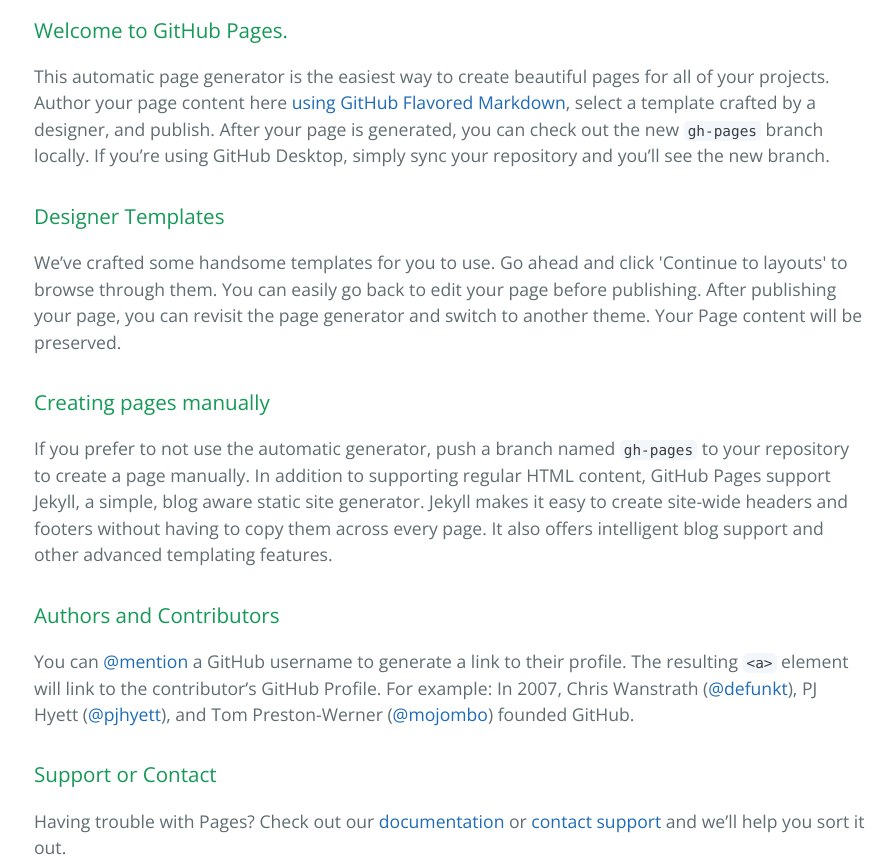
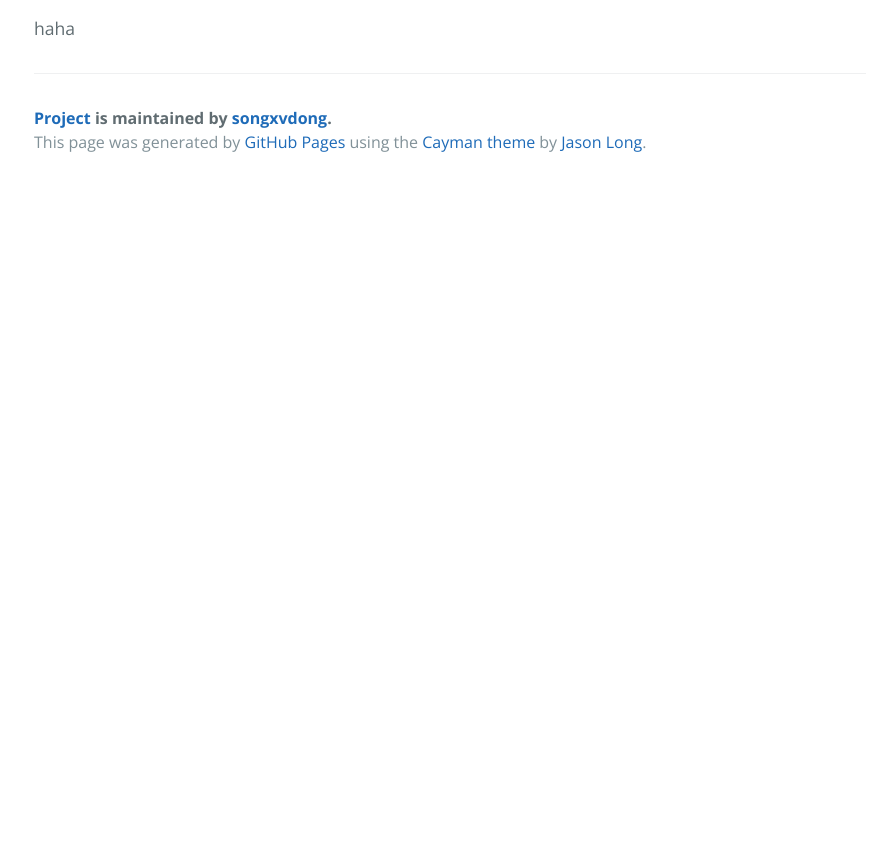
Before and after one commit to songxvdong/project, a plain HTML site: page index.html in a window 1280 px wide. Shown: the part 400-1264 px from the top of the page, without its empty margins (190-1082 px from the left). After the commit the page ends 800 px from the top, so only its background shows below. Drawn offline with nearby package versions, Linux system fonts and the light colour scheme.

```diff
--- a/index.html
+++ b/index.html
@@ -19,30 +19,7 @@
     </section>
 
     <section class="main-content">
-      <h3>
-<a id="welcome-to-github-pages" class="anchor" href="#welcome-to-github-pages" aria-hidden="true"><span aria-hidden="true" class="octicon octicon-link"></span></a>Welcome to GitHub Pages.</h3>
-
-<p>This automatic page generator is the easiest way to create beautiful pages for all of your projects. Author your page content here <a href="https://guides.github.com/features/mastering-markdown/">using GitHub Flavored Markdown</a>, select a template crafted by a designer, and publish. After your page is generated, you can check out the new <code>gh-pages</code> branch locally. If you’re using GitHub Desktop, simply sync your repository and you’ll see the new branch.</p>
-
-<h3>
-<a id="designer-templates" class="anchor" href="#designer-templates" aria-hidden="true"><span aria-hidden="true" class="octicon octicon-link"></span></a>Designer Templates</h3>
-
-<p>We’ve crafted some handsome templates for you to use. Go ahead and click 'Continue to layouts' to browse through them. You can easily go back to edit your page before publishing. After publishing your page, you can revisit the page generator and switch to another theme. Your Page content will be preserved.</p>
-
-<h3>
-<a id="creating-pages-manually" class="anchor" href="#creating-pages-manually" aria-hidden="true"><span aria-hidden="true" class="octicon octicon-link"></span></a>Creating pages manually</h3>
-
-<p>If you prefer to not use the automatic generator, push a branch named <code>gh-pages</code> to your repository to create a page manually. In addition to supporting regular HTML content, GitHub Pages support Jekyll, a simple, blog aware static site generator. Jekyll makes it easy to create site-wide headers and footers without having to copy them across every page. It also offers intelligent blog support and other advanced templating features.</p>
-
-<h3>
-<a id="authors-and-contributors" class="anchor" href="#authors-and-contributors" aria-hidden="true"><span aria-hidden="true" class="octicon octicon-link"></span></a>Authors and Contributors</h3>
-
-<p>You can <a href="https://help.github.com/articles/basic-writing-and-formatting-syntax/#mentioning-users-and-teams" class="user-mention">@mention</a> a GitHub username to generate a link to their profile. The resulting <code>&lt;a&gt;</code> element will link to the contributor’s GitHub Profile. For example: In 2007, Chris Wanstrath (<a href="https://github.com/defunkt" class="user-mention">@defunkt</a>), PJ Hyett (<a href="https://github.com/pjhyett" class="user-mention">@pjhyett</a>), and Tom Preston-Werner (<a href="https://github.com/mojombo" class="user-mention">@mojombo</a>) founded GitHub.</p>
-
-<h3>
-<a id="support-or-contact" class="anchor" href="#support-or-contact" aria-hidden="true"><span aria-hidden="true" class="octicon octicon-link"></span></a>Support or Contact</h3>
-
-<p>Having trouble with Pages? Check out our <a href="https://help.github.com/pages">documentation</a> or <a href="https://github.com/contact">contact support</a> and we’ll help you sort it out.</p>
+      <p>haha </p>
 
       <footer class="site-footer">
         <span class="site-footer-owner"><a href="https://github.com/songxvdong/project">Project</a> is maintained by <a href="https://github.com/songxvdong">songxvdong</a>.</span>
```
Also changed, not shown: params.json (+1 -1 lines).
